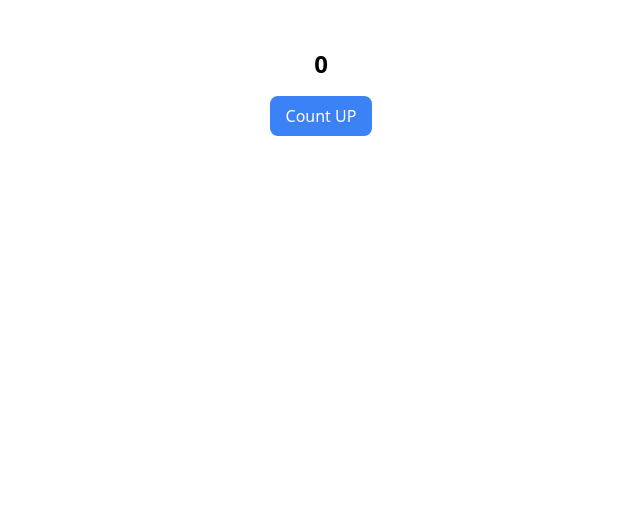
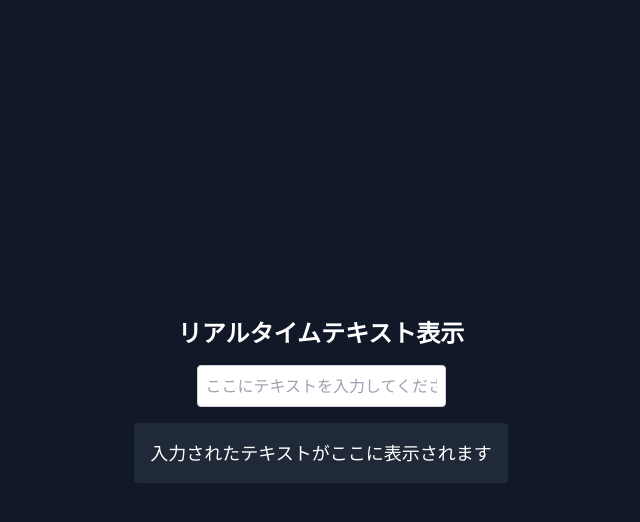
Before and after one commit to saki0506/x-clone, a React (Vite) app: page / in a window 1280 px wide. Shown: the top 522 px of the page, without its empty margins (319-959 px from the left). Built offline with nearby package versions, Linux system fonts and the light colour scheme.

Commit message:
Add Counter component with useState to manage state

```diff
--- a/src/App.jsx
+++ b/src/App.jsx
@@ -1,10 +1,25 @@
-import Counter from './components/Counter';
-import './App.css';
+import { useState } from 'react';
 
 function App() {
+  const [inputValue, setInputValue] = useState("");
+
   return (
-    <div className="App">
-      <Counter />
+    <div className="flex flex-col justify-center items-center min-h-screen bg-gray-900">
+      <h1 className="text-white text-2xl font-bold mb-4">
+        リアルタイムテキスト表示
+      </h1>
+
+      <input
+        type="text"
+        value={inputValue}
+        onChange={(e) => setInputValue(e.target.value)}
+        className="border border-gray-300 p-2 mb-4 rounded focus:outline-none focus:ring-2 focus:ring-blue-500"
+        placeholder="ここにテキストを入力してください"
+      />
+
+      <p className="text-lg text-white bg-gray-800 p-4 rounded min-h-[60px] min-w-[300px] text-center">
+        {inputValue || "入力されたテキストがここに表示されます"}
+      </p>
     </div>
   );
 }
```
